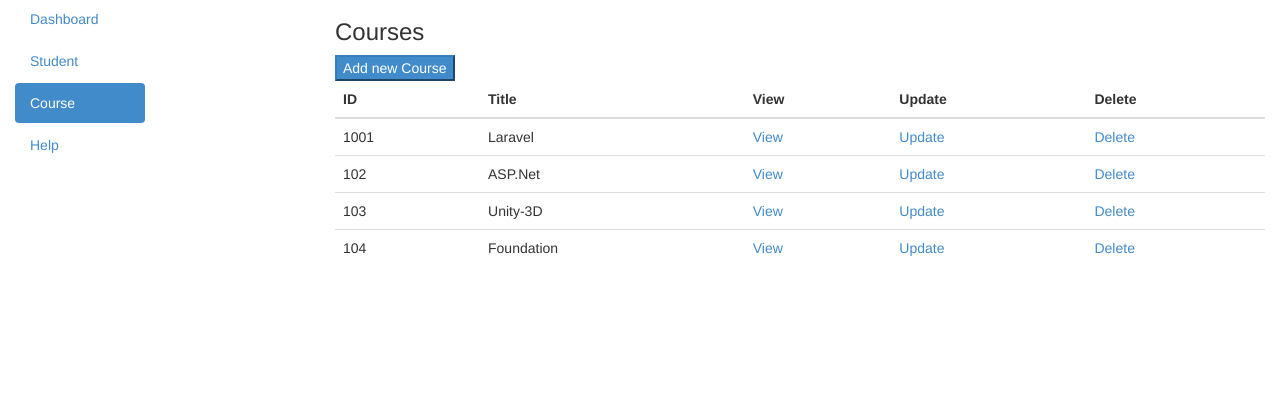
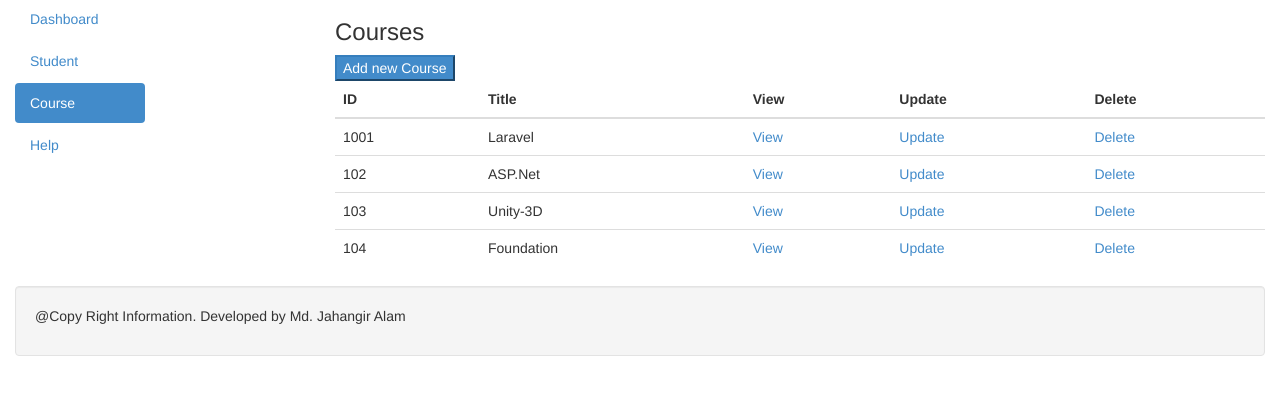
Before and after one commit to jahangiralamdiu/PhpCrud, a PHP site: page /PhpCrud/course/index.php in a window 1280 px wide. Shown: the part 193-606 px from the top of the page. Run offline with PHP 8.4, Linux system fonts and the light colour scheme; some libraries are stand-ins or nearby versions.

Commit message:
adding footer to all

```diff
--- a/course/index.php
+++ b/course/index.php
@@ -173,6 +173,14 @@ and open the template in the editor.
 
             </div>
 
+            <div class="row">
+                <div class="col-md-12">
+                    <div class="well">
+                        <p>@Copy Right Information. Developed by Md. Jahangir Alam</p>
+                    </div>
+                </div>
+            </div>
+
         </div>
 
         <!-- jQuery (necessary for Bootstrap's JavaScript plugins) -->
```
Also changed, not shown: course/courseassign.php (+8 -0 lines), course/courseregistration.php (+8 -0 lines), student/index.php (+8 -0 lines), student/studentregistration.php (+8 -0 lines).
